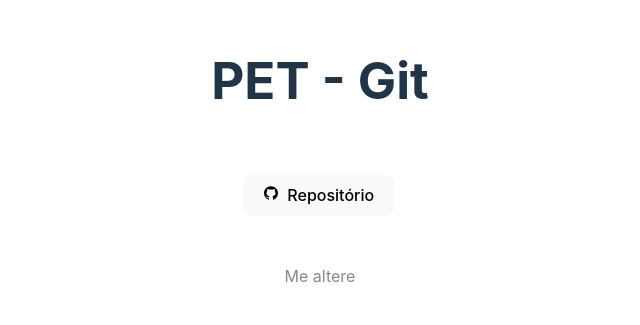
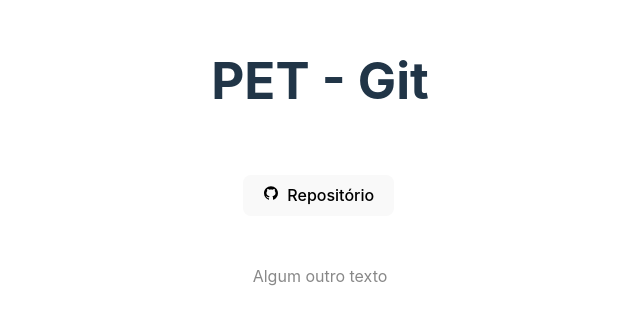
Before and after one commit to PETGitCourse/github.io, a React (Vite) app: page / in a window 1280 px wide. Shown: the part 239-564 px from the top of the page, without its empty margins (320-960 px from the left). Built offline with nearby package versions, Linux system fonts and the light colour scheme.

Commit message:
fix(ui): changing text of the site
Signed-off-by: Daniel Boll <danielboll.academico@gmail.com>

```diff
--- a/src/App.tsx
+++ b/src/App.tsx
@@ -25,7 +25,7 @@ function App() {
       <div className="card">
         <ButtonWithIcon icon={<AiFillGithub />} content="Repositório" />
       </div>
-      <p className="read-the-docs">Me altere</p>
+      <p className="read-the-docs">Algum outro texto</p>
     </div>
   );
 }
```
